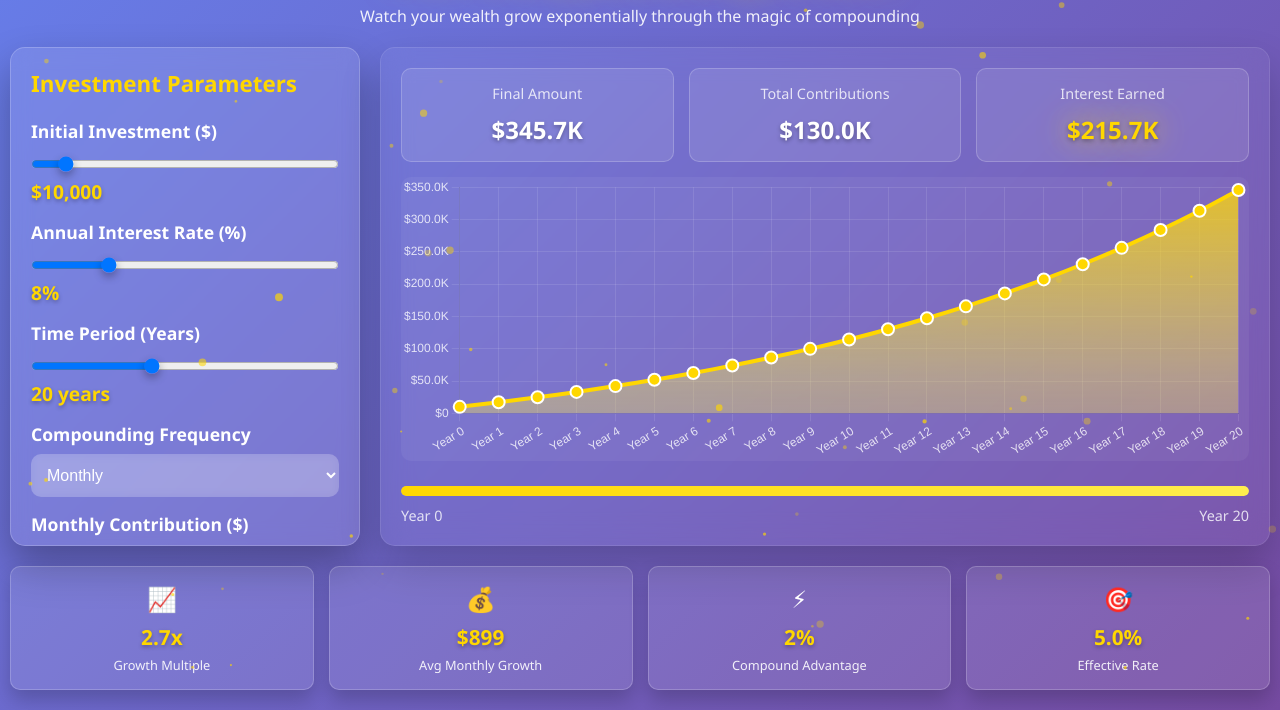
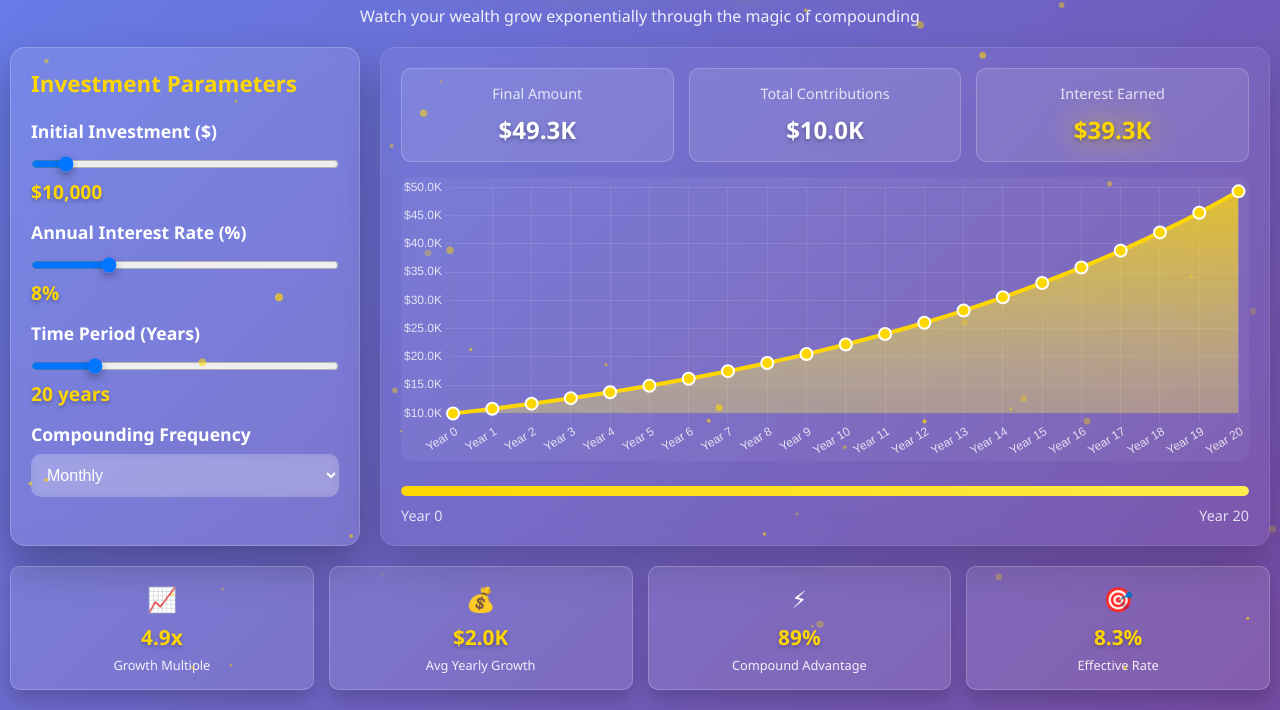
Before and after one commit to Piyush-Agarwal20/compound-effect, a plain HTML site: page index.html in a window 1280 px wide. Shown: the part 90-800 px from the top of the page. Drawn offline with nearby package versions, Linux system fonts and the light colour scheme.

Commit message:
final release

```diff
--- a/index.html
+++ b/index.html
@@ -36,7 +36,7 @@
 
                 <div class="control-group">
                     <label for="years">Time Period (Years)</label>
-                    <input type="range" id="years" min="1" max="50" value="20" step="1">
+                    <input type="range" id="years" min="1" max="100" value="20" step="1">
                     <span class="value" id="years-value">20 years</span>
                 </div>
 
@@ -51,11 +51,6 @@
                     </select>
                 </div>
 
-                <div class="control-group">
-                    <label for="monthlyContribution">Monthly Contribution ($)</label>
-                    <input type="range" id="monthlyContribution" min="0" max="5000" value="500" step="50">
-                    <span class="value" id="contribution-value">$500</span>
-                </div>
             </div>
 
             <!-- Visualization Area -->
@@ -104,7 +99,7 @@
             <div class="stat-card">
                 <div class="stat-icon">💰</div>
                 <div class="stat-value" id="monthly-growth">$1,368</div>
-                <div class="stat-label">Avg Monthly Growth</div>
+                <div class="stat-label">Avg Yearly Growth</div>
             </div>
             <div class="stat-card">
                 <div class="stat-icon">⚡</div>
--- a/script.js
+++ b/script.js
@@ -7,8 +7,7 @@ class CompoundingVisualizer {
             principal: 10000,
             rate: 8,
             years: 20,
-            compound: 12,
-            monthlyContribution: 500
+            compound: 12
         };
 
         this.init();
@@ -61,15 +60,6 @@ class CompoundingVisualizer {
             this.triggerSelectEffect(e.target);
         });
 
-        // Monthly contribution slider
-        const contributionSlider = document.getElementById('monthlyContribution');
-        const contributionValue = document.getElementById('contribution-value');
-        contributionSlider.addEventListener('input', (e) => {
-            this.currentValues.monthlyContribution = parseInt(e.target.value);
-            contributionValue.textContent = `$${this.formatNumber(this.currentValues.monthlyContribution)}`;
-            this.calculate();
-            this.triggerSliderEffect(e.target);
-        });
 
         // Stat card hover effects
         document.querySelectorAll('.stat-card').forEach(card => {
@@ -95,33 +85,25 @@ class CompoundingVisualizer {
     }
 
     calculate() {
-        const { principal, rate, years, compound, monthlyContribution } = this.currentValues;
+        const { principal, rate, years, compound } = this.currentValues;
 
-        // Calculate compound interest with monthly contributions
-        let balance = principal;
-        const monthlyRate = (rate / 100) / 12;
-        const totalMonths = years * 12;
+        // Calculate compound interest formula: A = P(1 + r/n)^(nt)
+        const n = compound; // compounding frequency
+        const r = rate / 100; // annual interest rate
+        const t = years; // time in years
+
+        // Generate data points for each year
         const data = [];
-
-        // Calculate month by month
-        for (let month = 0; month <= totalMonths; month++) {
-            if (month > 0) {
-                // Add monthly contribution
-                balance += monthlyContribution;
-                // Apply monthly compound interest
-                balance *= (1 + monthlyRate);
-            }
-
-            if (month % 12 === 0) { // Record yearly values
-                data.push({
-                    year: month / 12,
-                    amount: balance
-                });
-            }
+        for (let year = 0; year <= years; year++) {
+            const amount = principal * Math.pow((1 + r/n), n * year);
+            data.push({
+                year: year,
+                amount: amount
+            });
         }
 
-        const finalAmount = balance;
-        const totalContributions = principal + (monthlyContribution * totalMonths);
+        const finalAmount = data[data.length - 1].amount;
+        const totalContributions = principal; // Only initial investment
         const interestEarned = finalAmount - totalContributions;
 
         // Update display with animations
@@ -184,18 +166,18 @@ class CompoundingVisualizer {
     }
 
     updateStatistics(finalAmount, totalContributions, interestEarned) {
-        const { principal, rate, years, monthlyContribution } = this.currentValues;
+        const { principal, rate, years } = this.currentValues;
 
         // Growth multiple
         const growthMultiple = finalAmount / totalContributions;
         this.animateStatChange('growth-multiple', `${growthMultiple.toFixed(1)}x`);
 
-        // Average monthly growth
-        const monthlyGrowth = interestEarned / (years * 12);
-        this.animateStatChange('monthly-growth', `$${this.formatNumber(Math.round(monthlyGrowth))}`);
+        // Average yearly growth
+        const yearlyGrowth = interestEarned / years;
+        this.animateStatChange('monthly-growth', `$${this.formatNumber(Math.round(yearlyGrowth))}`);
 
         // Compound advantage (vs simple interest)
-        const simpleInterest = totalContributions * (1 + (rate / 100) * years);
+        const simpleInterest = principal * (1 + (rate / 100) * years);
         const compoundAdvantage = ((finalAmount - simpleInterest) / simpleInterest) * 100;
         this.animateStatChange('compound-power', `${Math.max(0, compoundAdvantage).toFixed(0)}%`);
 
```
